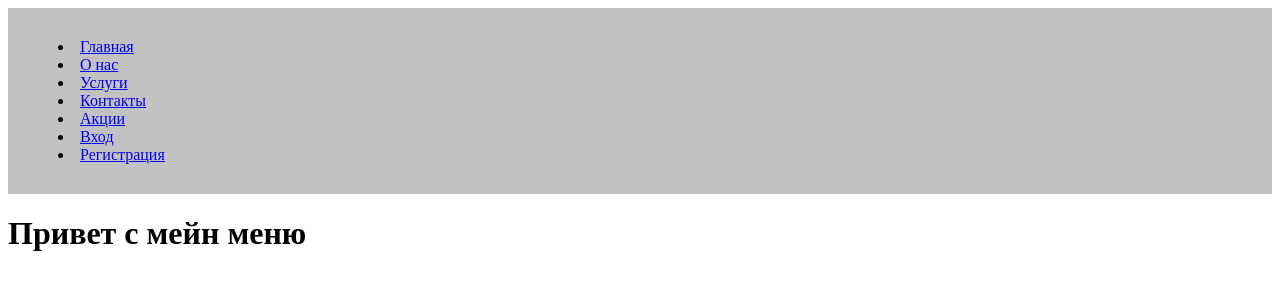
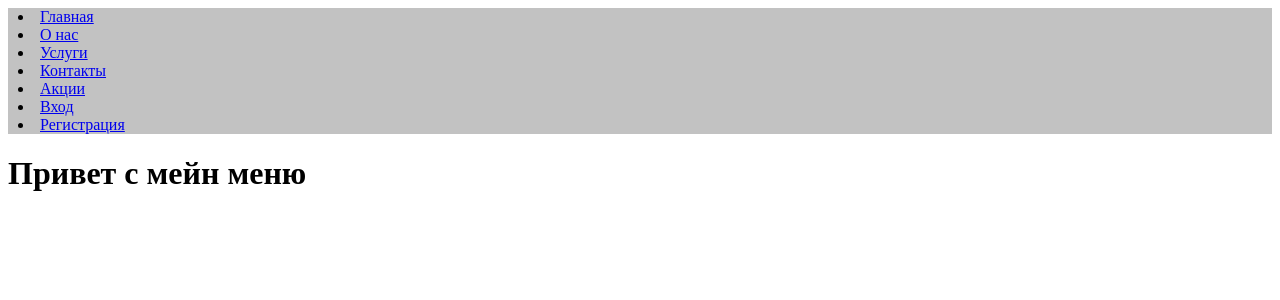
Before and after one commit to SimpleRoach/catering, a Django app: page / in a window 1280 px wide. Shown: the top 300 px of the page. Run offline with Django 5.2, Linux system fonts and the light colour scheme.

Commit message:
Ещё удалил ненужные разметки

```diff
--- a/main_menu/static/main_menu/css/base.css
+++ b/main_menu/static/main_menu/css/base.css
@@ -1,24 +1,11 @@
 .main-header {
   background-color: #c2c2c2;
-  padding: 30px;
-  position: relative;
   display: flex;
   max-width: 100%;
   margin: 0 auto;
 }
 
 .container {
-  padding: 0 20px;
+  padding: 0 10px;
+  flex-grow: 1;
 }
-
-.logo {
-  float: left;
-}
-
-
-
-.actions {
-  position: absolute;
-  right: 20px;
-  top: 20px;
-}
--- a/templates/base.html
+++ b/templates/base.html
@@ -12,9 +12,9 @@
 <body>
  <header class="main-header">
     <div class="container">
-      <div class="logo">
+      <div>
       </div>
-      <nav>
+      <nav class="head">
           <li><a href="#">Главная</a></li>
           <li><a href="#">О нас</a></li>
           <li><a href="#">Услуги</a></li>
```
